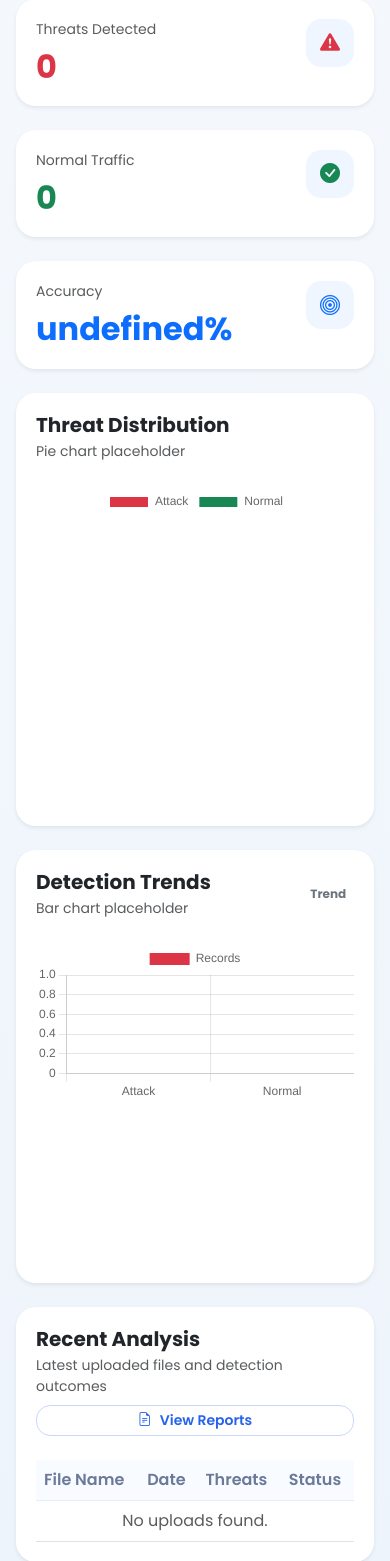
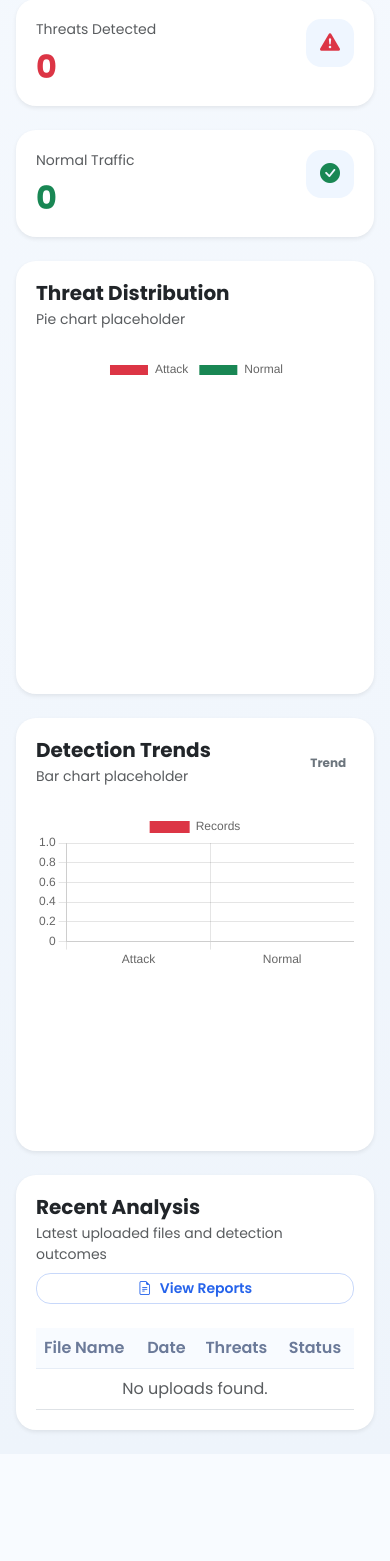
Before and after one commit to akhil07777/cyber-threat-detection, a Flask app: page /dashboard in a window 390 px wide. Shown: the part 899-2460 px from the top of the page. After the commit the page ends 2333 px from the top, so only its background shows below. Run offline with Flask 3, Linux system fonts and the light colour scheme; the visitor is signed in with stand-in values (Sample User, id 1); data that the repository does not hold is empty; parts of the project's set-up code (start-up, migrations or seed data) failed here and were passed over.

Commit message:
Remove accuracy card from dashboard template
Removed accuracy display section from dashboard.

```diff
--- a/templates/dashboard.html
+++ b/templates/dashboard.html
@@ -104,23 +104,7 @@
                         </div>
                     </div>
                 </div>
-                <div class="col-12 col-sm-6 col-xl-3">
-                    <div class="stat-card card border-0 shadow-sm rounded-4 h-100">
-                        <div class="card-body">
-                            <div class="d-flex justify-content-between align-items-start">
-                                <div>
-                                    <p class="text-muted small mb-2">Accuracy</p>
-                                    <h2 class="display-6 fw-bold mb-0 text-primary"
-    id="accuracyValue">
-    0%
-</h2>
-                                </div>
-                                <div class="stat-icon text-primary">
-                                    <i class="bi bi-bullseye"></i>
-                                </div>
-                            </div>
-                        </div>
-                    </div>
+
                 </div>
             </div>
 
@@ -216,8 +200,7 @@ async function loadDashboard(){
         document.getElementById("normalCount").innerText =
         data.normal;
 
-        document.getElementById("accuracyValue").innerText =
-        data.accuracy + "%";
+
 
         createPieChart(
             data.attack,
```
